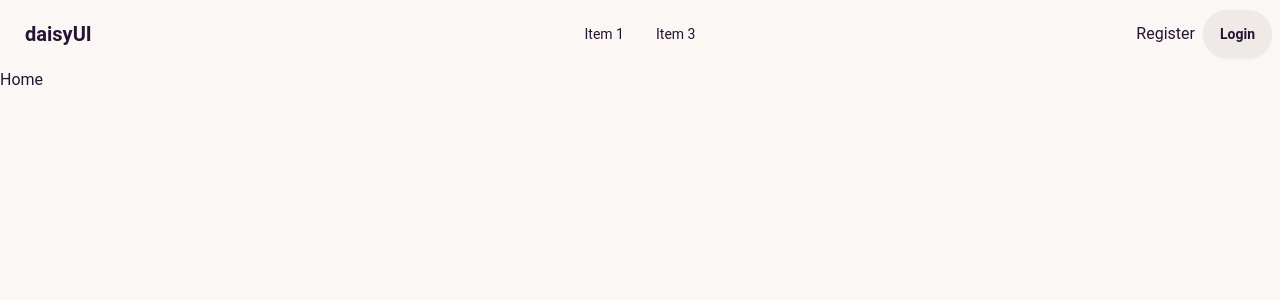
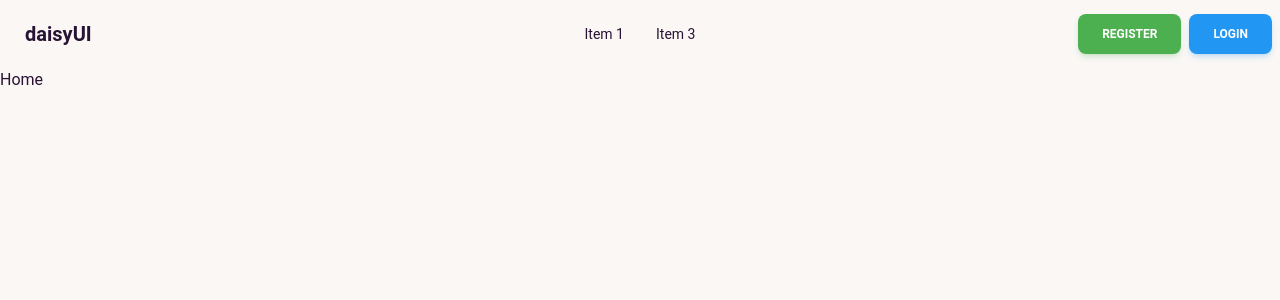
Before and after one commit to rohithaider/FullStack-Job-Portal-Application, a React (Vite) app: page / in a window 1280 px wide. Shown: the top 300 px of the page. Built offline with nearby package versions, Linux system fonts and the light colour scheme; no server answers.

Commit message:
navbar changed with material tailwind

```diff
--- a/src/pages/shared/Navbar.jsx
+++ b/src/pages/shared/Navbar.jsx
@@ -1,4 +1,4 @@
-import { Button } from "@material-tailwind/react";
+import { Button, ButtonGroup } from "@material-tailwind/react";
 import React from "react";
 import { Link } from "react-router-dom";
 
@@ -48,8 +48,9 @@ function Navbar() {
         </ul>
       </div>
       <div className="navbar-end gap-2">
-        <Link to="/register">Register</Link>
-        <Link to="/login" className="btn">Login</Link>
+        <Link to="/register"><Button color="green">Register</Button></Link>
+        <Link to="/login"><Button color="blue">Login</Button></Link>
+
       </div>
 
     </div>
```
